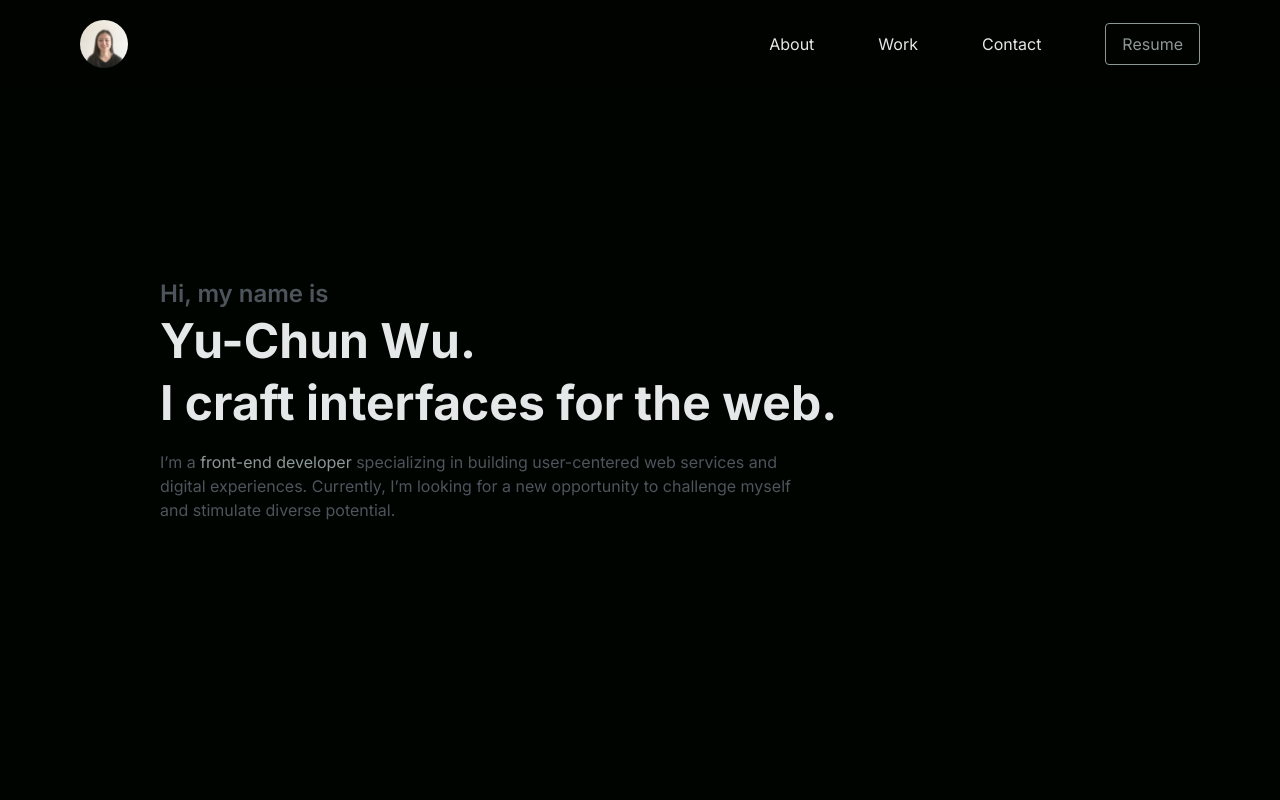
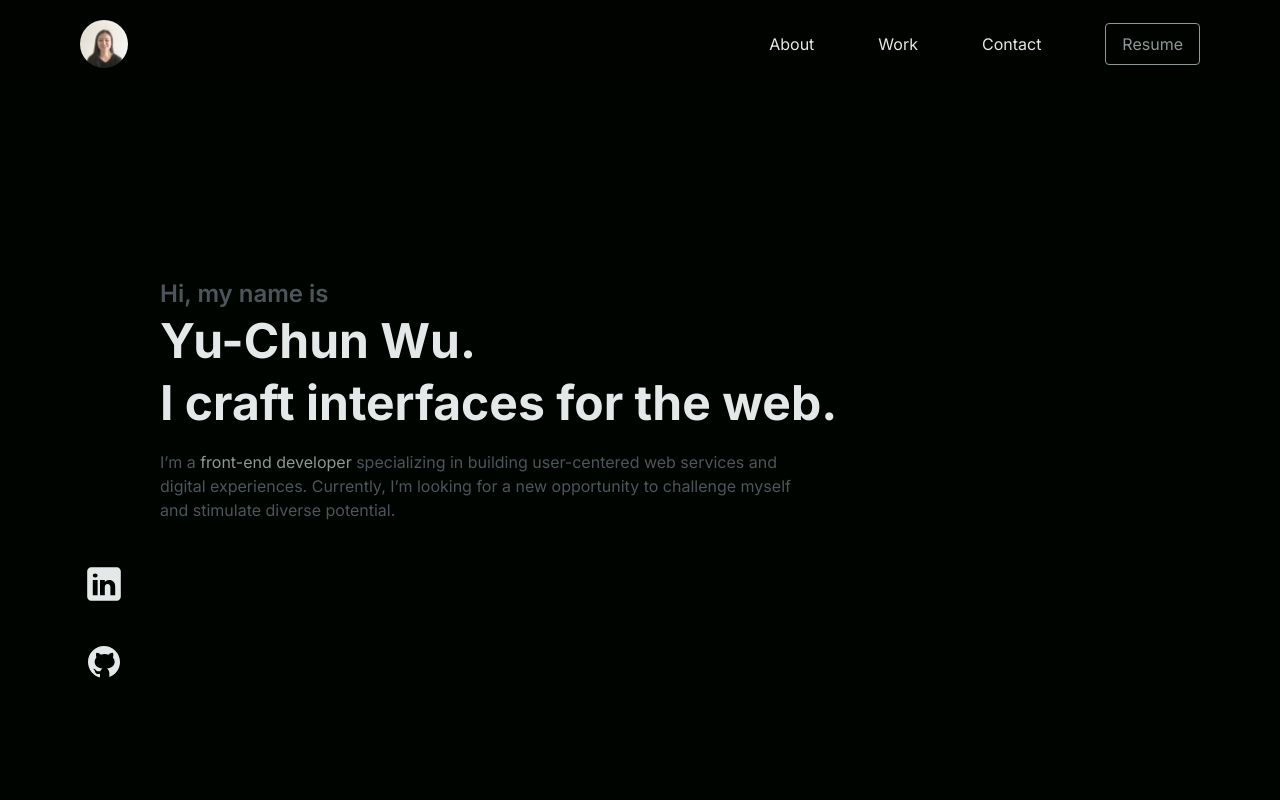
Before and after one commit to yuchun9508/portfolio, a Vue app: page / in a window 1280 px wide. Shown: the top 800 px of the page. Built offline with nearby package versions, Linux system fonts and the light colour scheme.

Commit message:
add the-social-media-bar component

```diff
--- a/src/App.vue
+++ b/src/App.vue
@@ -3,18 +3,21 @@
     <app-header></app-header>
     <router-view :class="{ 'filter blur-sm brightness-75': $store.state.isMenuOpened }" />
     <app-footer></app-footer>
+    <the-social-media-bar></the-social-media-bar>
   </div>
 </template>
 
 <script>
 import AppHeader from '@/components/AppHeader.vue';
 import AppFooter from '@/components/AppFooter.vue';
+import TheSocialMediaBar from '@/components/TheSocialMediaBar.vue';
 
 export default {
   name: 'App',
   components: {
     AppHeader,
-    AppFooter
+    AppFooter,
+    TheSocialMediaBar
   },
   watch: {
     // prevent background scrolling
--- /dev/null
+++ b/src/components/TheSocialMediaBar.vue
@@ -0,0 +1,31 @@
+<template>
+    <div class="w-12 fixed bottom-28 left-5 hidden lg:block sm:left-8 xl:left-20">
+        <ul class="-my-4 text-center">
+            <li class="inline-block my-4">
+                <a href="" target="_blank" rel="noopener noreferrer" class="inline-block">
+                    <span class="icon icon-linkedin w-10 h-10"></span>
+                </a>
+            </li>
+            <li class="inline-block my-4">
+                <a href="" target="_blank" rel="noopener noreferrer" class="inline-block">
+                    <span class="icon icon-github w-10 h-10"></span>
+                </a>
+            </li>
+        </ul>
+    </div>
+</template>
+
+<script>
+export default {
+    name: 'TheSocialMediaBar'
+}
+</script>
+
+<style lang="postcss" scoped>
+.icon-linkedin {
+    background-image: url('../assets/images/icon-linkedin.svg');
+}
+.icon-github {
+    background-image: url('../assets/images/icon-github.svg');
+}
+</style>
```
Also changed, not shown: src/assets/images/icon-github.svg (added), src/assets/images/icon-linkedin.svg (added).
